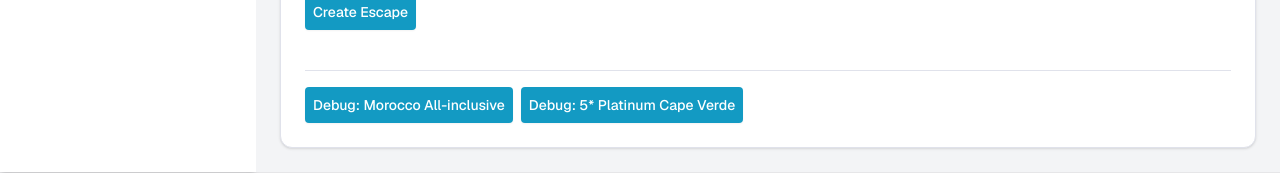
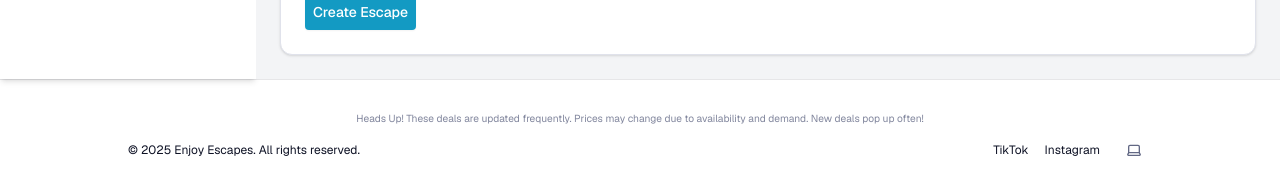
Before and after one commit to SabrinaSar/Enjoy-Escapes, a Next.js app: page /admin/create in a window 1280 px wide. Shown: the part 1031-1204 px from the top of the page. Built offline with nearby package versions, Linux system fonts and the light colour scheme; no server answers.

Commit message:
Remove test data functions and debug buttons from EscapeForm component to streamline the code and improve maintainability. This change enhances the overall user experience by focusing on essential form functionalities.

```diff
--- a/app/admin/components/EscapeForm.tsx
+++ b/app/admin/components/EscapeForm.tsx
@@ -115,55 +115,6 @@ export function EscapeForm({ action, initialData, formType }: EscapeFormProps) {
       ...prev,
       [name]: value,
     }));
-  };
-
-  // Add test data functions
-  const fillTestData1 = () => {
-    const newData = {
-      ...formData,
-      title: "Morocco 🌴 All inclusive",
-      subtitle: "All inclusive hotel stay with return flights",
-      country: "Morocco",
-      price: "£339",
-      link: "https://prf.hn/l/xEeBPeN/",
-      type: "hotel+flight" as const,
-    };
-
-    setFormData(newData);
-
-    if (titleRef.current) titleRef.current.value = newData.title;
-    if (subtitleRef.current) subtitleRef.current.value = newData.subtitle;
-    if (countryRef.current) countryRef.current.value = newData.country;
-    if (priceRef.current) priceRef.current.value = newData.price;
-    if (linkRef.current) linkRef.current.value = newData.link;
-
-    // Find the type select element and set its value
-    const typeSelect = document.getElementById("type") as HTMLSelectElement;
-    if (typeSelect) typeSelect.value = newData.type;
-  };
-
-  const fillTestData2 = () => {
-    const newData = {
-      ...formData,
-      title: "5* Platinum Cape Verde",
-      subtitle: "Everything included! Get yourself beach side!",
-      country: "Cape Verde",
-      price: "£705",
-      link: "https://tui-uk.7cnq.net/gOqEoO",
-      type: "hotel" as const,
-    };
-
-    setFormData(newData);
-
-    if (titleRef.current) titleRef.current.value = newData.title;
-    if (subtitleRef.current) subtitleRef.current.value = newData.subtitle;
-    if (countryRef.current) countryRef.current.value = newData.country;
-    if (priceRef.current) priceRef.current.value = newData.price;
-    if (linkRef.current) linkRef.current.value = newData.link;
-
-    // Find the type select element and set its value
-    const typeSelect = document.getElementById("type") as HTMLSelectElement;
-    if (typeSelect) typeSelect.value = newData.type;
   };
 
   const initialState: FormState = {
@@ -679,27 +630,6 @@ export function EscapeForm({ action, initialData, formType }: EscapeFormProps) {
           </div>
 
           <SubmitButton formType={formType} />
-
-          {process.env.NODE_ENV !== "production" && (
-            <div className="flex space-x-2 mt-4 border-t pt-4">
-              <Button
-                type="button"
-                variant="outline"
-                onClick={fillTestData1}
-                className="px-2 py-1 bg-secondary text-secondary-foreground border-0 rounded"
-              >
-                Debug: Morocco All-inclusive
-              </Button>
-              <Button
-                type="button"
-                variant="outline"
-                onClick={fillTestData2}
-                className="px-2 py-1 bg-secondary text-secondary-foreground border-0 rounded"
-              >
-                Debug: 5* Platinum Cape Verde
-              </Button>
-            </div>
-          )}
         </form>
       </CardContent>
     </Card>
```
